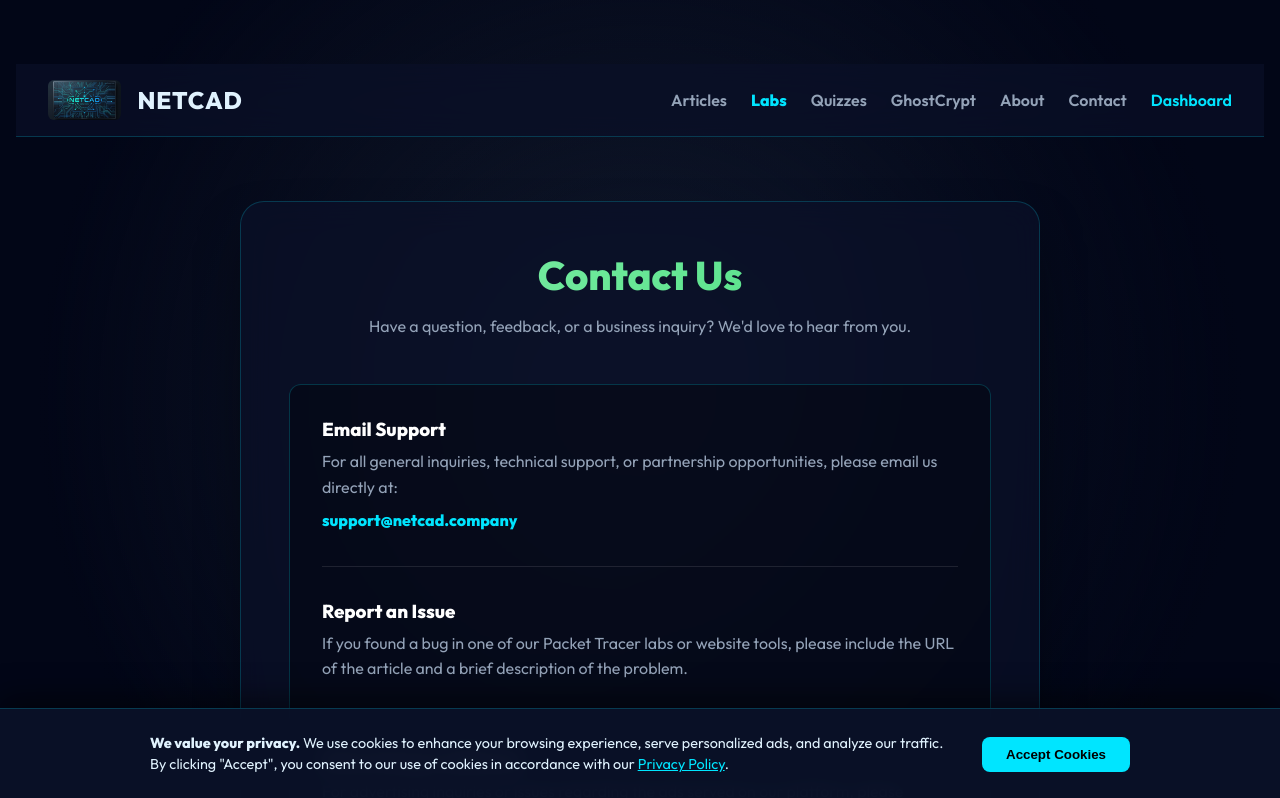
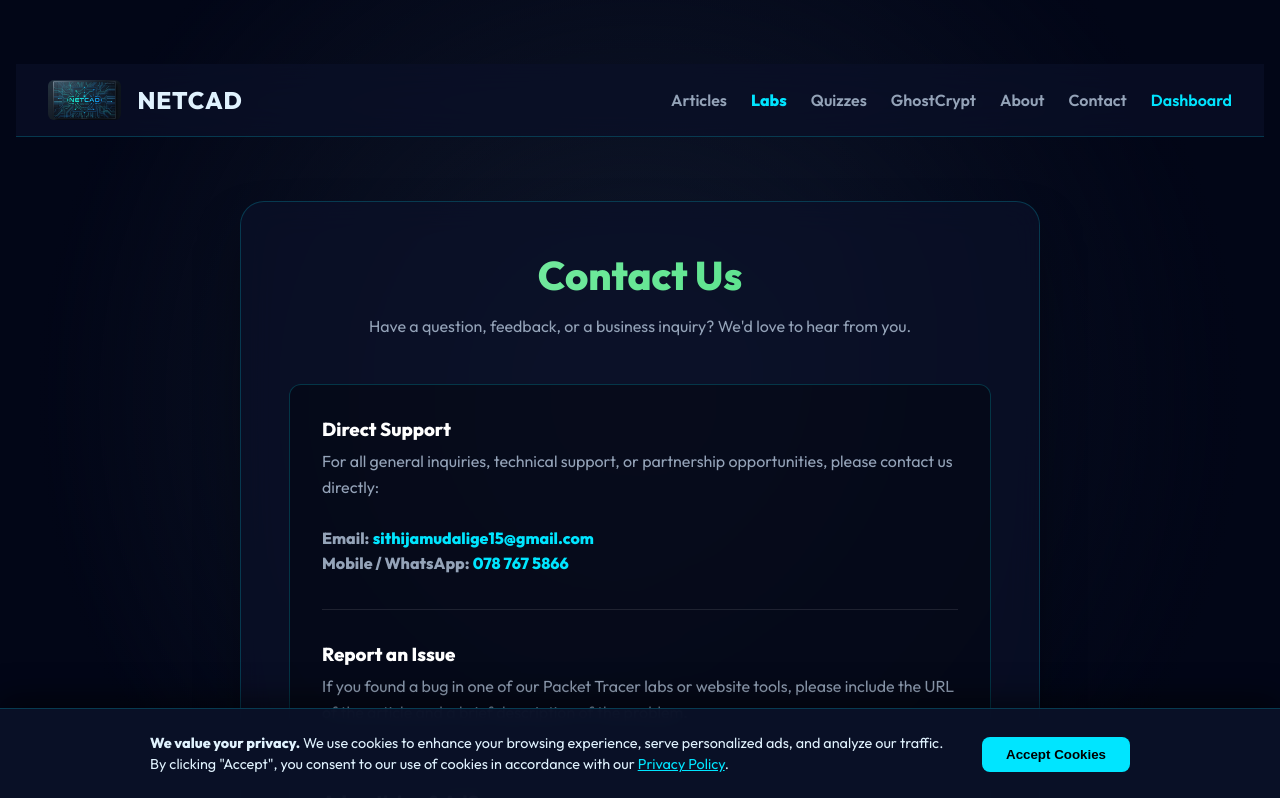
Before and after one commit to sithijamudalige/ghostcrypt, a Next.js app: page /contact in a window 1280 px wide. Shown: the top 798 px of the page. Built offline with nearby package versions, Linux system fonts and the light colour scheme.

Commit message:
Update contact page with real email and mobile

```diff
--- a/src/app/contact/page.tsx
+++ b/src/app/contact/page.tsx
@@ -16,11 +16,13 @@ export default function ContactPage() {
       <div style={{ display: 'grid', gridTemplateColumns: '1fr', gap: '2rem', background: 'rgba(0,0,0,0.3)', padding: '2rem', borderRadius: '12px', border: '1px solid var(--glass-border)' }}>
 
         <div>
-          <h3 style={{ color: 'white', marginBottom: '0.5rem' }}>Email Support</h3>
+          <h3 style={{ color: 'white', marginBottom: '0.5rem' }}>Direct Support</h3>
           <p style={{ color: 'var(--text-secondary)', lineHeight: 1.6 }}>
-            For all general inquiries, technical support, or partnership opportunities, please email us directly at:
+            For all general inquiries, technical support, or partnership opportunities, please contact us directly:
+            <br /><br />
+            <strong>Email:</strong> <a href="mailto:sithijamudalige15@gmail.com" style={{ color: 'var(--accent)', fontWeight: 'bold', textDecoration: 'none' }}>sithijamudalige15@gmail.com</a>
             <br />
-            <a href="mailto:support@netcad.company" style={{ color: 'var(--accent)', fontWeight: 'bold', textDecoration: 'none', display: 'inline-block', marginTop: '0.5rem' }}>support@netcad.company</a>
+            <strong>Mobile / WhatsApp:</strong> <a href="tel:0787675866" style={{ color: 'var(--accent)', fontWeight: 'bold', textDecoration: 'none' }}>078 767 5866</a>
           </p>
         </div>
 
```
